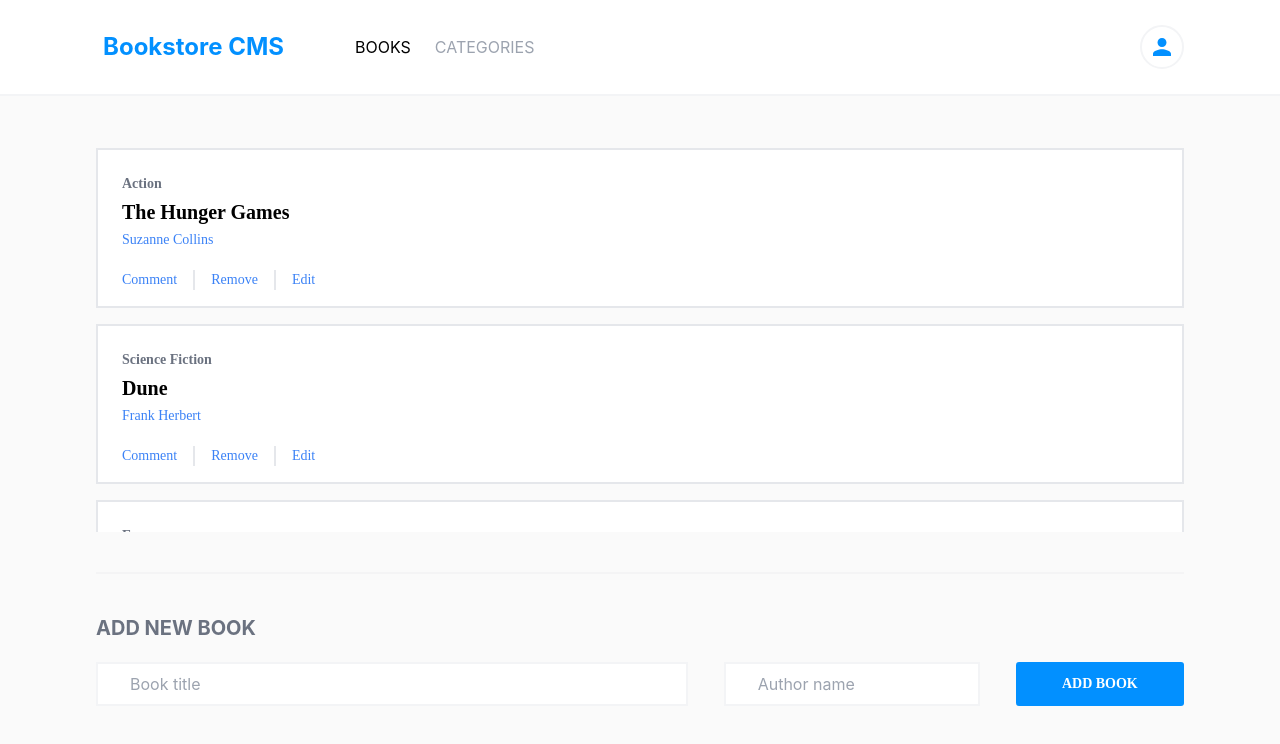
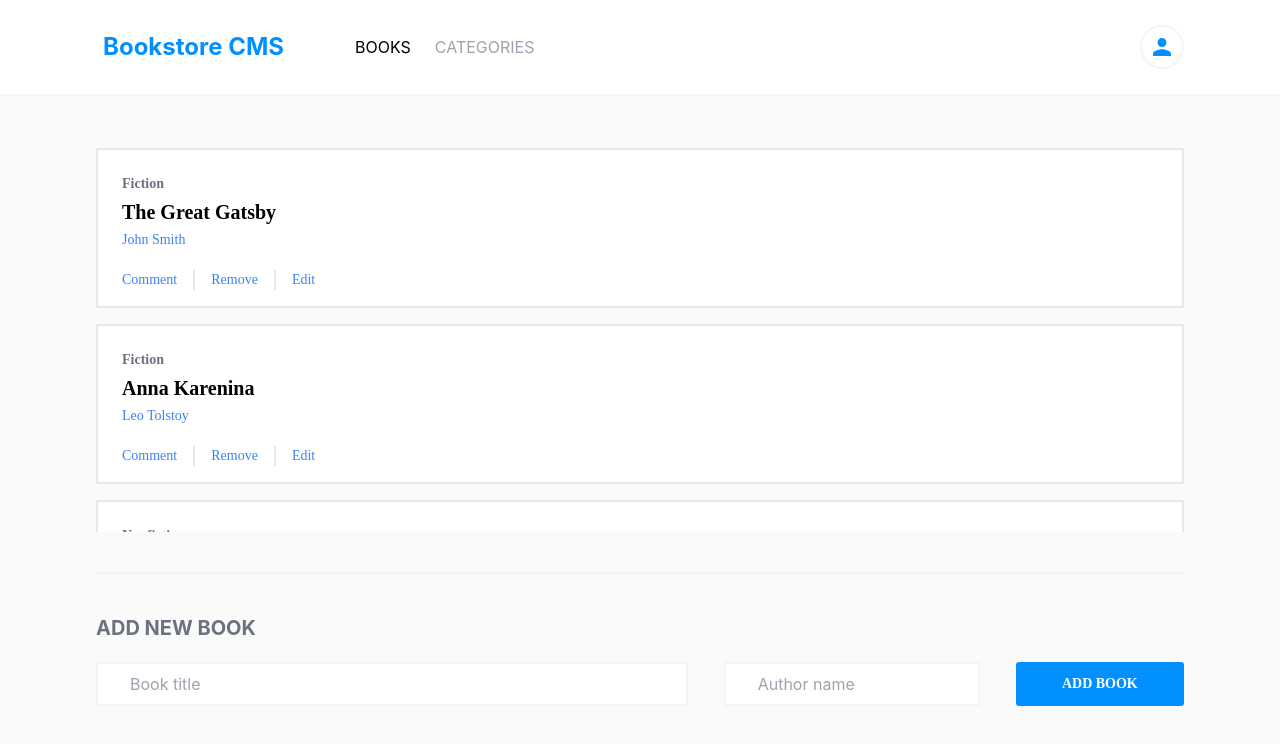
Before and after one commit to Mofuhidy/bookstore-react, a React (Create React App) app: page / in a window 1280 px wide. Shown: the top 744 px of the page. Built offline with nearby package versions, Linux system fonts and the light colour scheme.

Commit message:
Display books from slice

```diff
--- a/src/components/BooksContainer.js
+++ b/src/components/BooksContainer.js
@@ -1,37 +1,19 @@
-import { useState } from 'react';
-import { v4 as uuid } from 'uuid';
+import { useSelector } from 'react-redux';
 import Book from './Book';
 
 function BookContainer() {
-  const [books, setBook] = useState([
-    {
-      id: uuid(),
-      title: 'The Hunger Games',
-      author: 'Suzanne Collins',
-      category: 'Action',
-    },
-    {
-      id: uuid(),
-      title: 'Dune',
-      author: 'Frank Herbert',
-      category: 'Science Fiction',
-    },
-    {
-      id: uuid(),
-      title: 'Capital in the Twenty-First Century',
-      author: 'Suzanne Collins',
-      category: 'Economy',
-    },
-  ]);
-
-  const handeDelete = (id) => {
-    setBook(books.filter((book) => book.id !== id));
-  };
+  const { books } = useSelector((state) => state.books);
+  // const handeDelete = (id) => {
+  //   setBook(books.filter((book) => book.id !== id));
+  // };
 
   return (
     <main className=" h-[50vh] overflow-auto mt-9 px-24 pb-20">
       { books.map((books) => (
-        <Book key={books.id} books={books} onDelete={handeDelete} />
+        <Book
+          key={books.item_id}
+          books={books}
+        />
       ))}
     </main>
   );
--- a/src/redux/books/booksSlice.js
+++ b/src/redux/books/booksSlice.js
@@ -1,7 +1,27 @@
 import { createSlice } from '@reduxjs/toolkit';
 
 const initcialState = {
-  books: [],
+  books:
+[
+  {
+    item_id: 'item1',
+    title: 'The Great Gatsby',
+    author: 'John Smith',
+    category: 'Fiction',
+  },
+  {
+    item_id: 'item2',
+    title: 'Anna Karenina',
+    author: 'Leo Tolstoy',
+    category: 'Fiction',
+  },
+  {
+    item_id: 'item3',
+    title: 'The Selfish Gene',
+    author: 'Richard Dawkins',
+    category: 'Nonfiction',
+  },
+],
 };
 
 export const booksSlice = createSlice({
```
